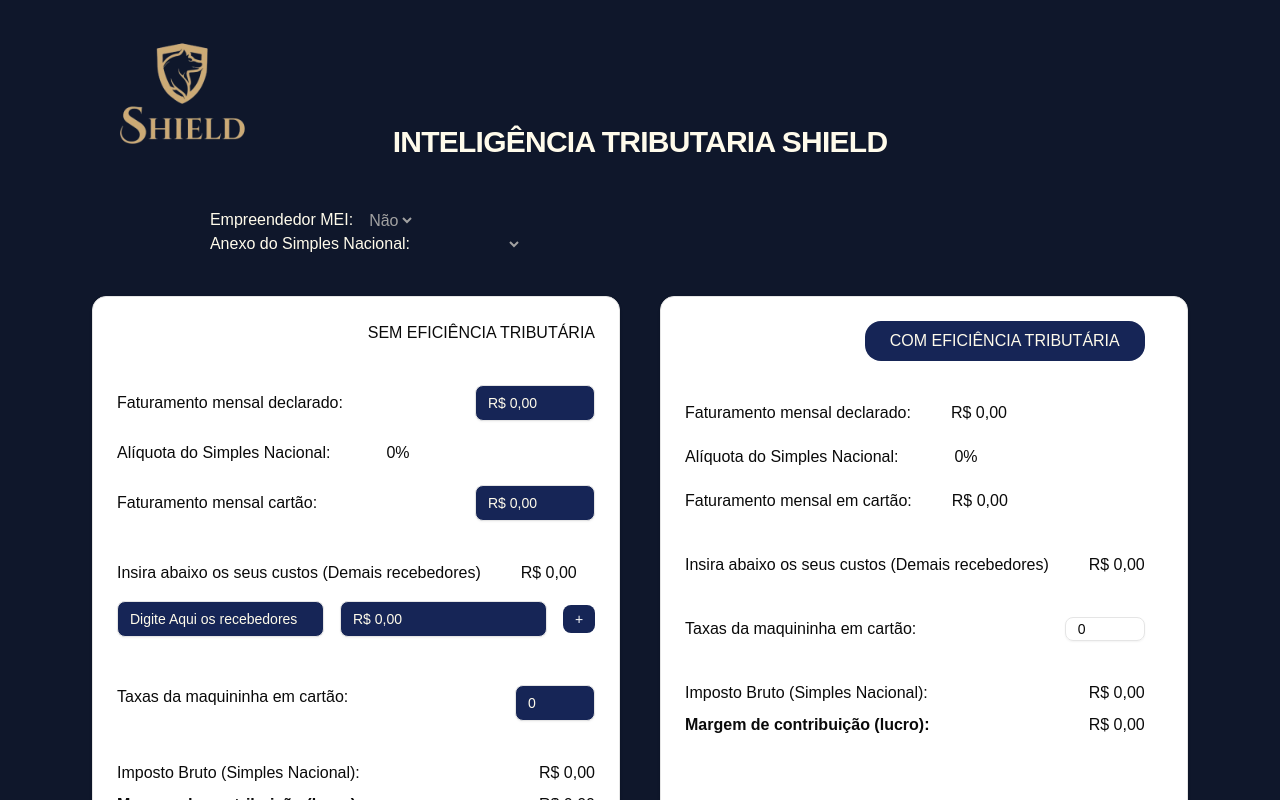
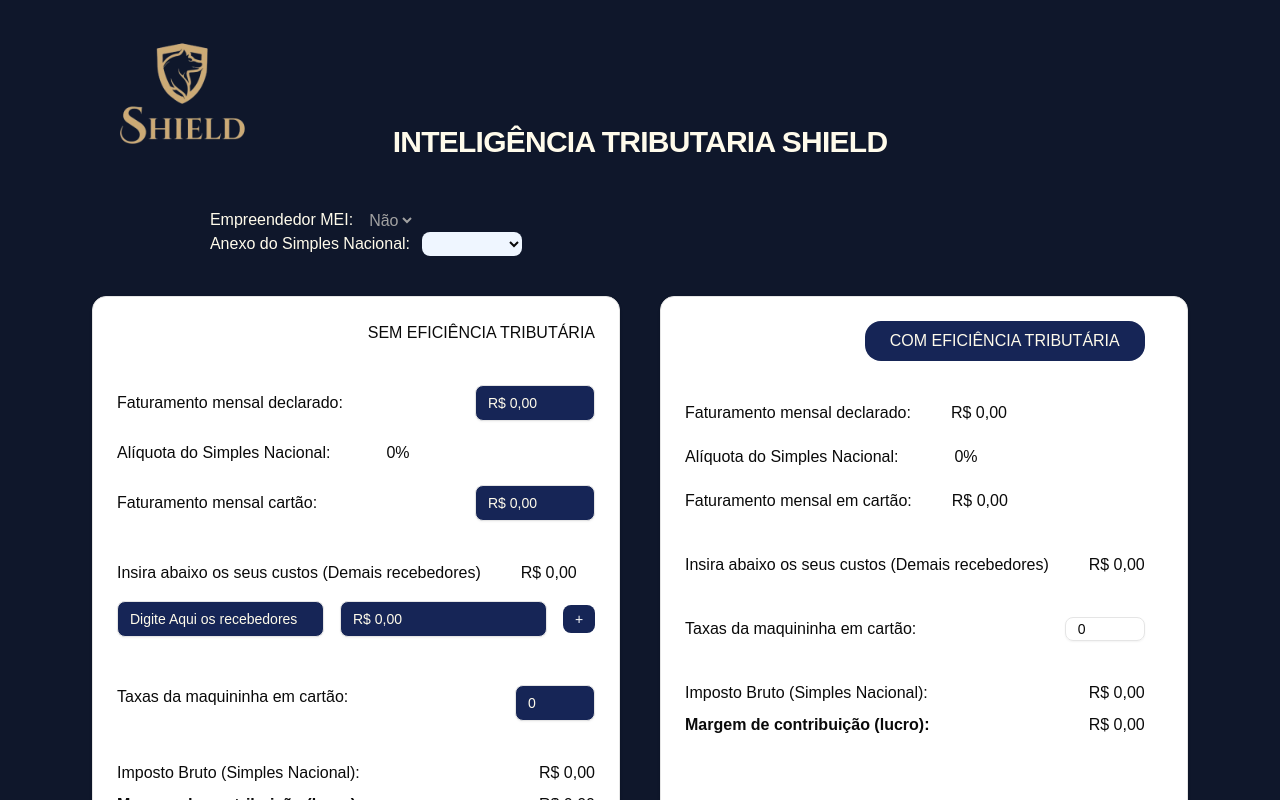
Before and after one commit to onepayti/eficienciaTributariaOnePay, a React (Vite) app: page / in a window 1280 px wide. Shown: the top 800 px of the page. Built offline with nearby package versions, Linux system fonts and the light colour scheme; a web font is replaced by a local one.

Commit message:
fix button bg background

```diff
--- a/src/App.tsx
+++ b/src/App.tsx
@@ -86,8 +86,7 @@ export function App() {
     faturamentoCartao * (Number(taxaPos) / 100);
 
   const lucroComEficiencia =
-    faturamentoMensal -
-    custosTotais -
+    faturamentoWithShield -
     impostoBruto2 -
     faturamentoCartao * (Number(taxaPosShield) / 100);
   const lucroPercent =
@@ -482,12 +481,12 @@ export function App() {
                   Anexo do Simples Nacional:
                 </h1>
                 <select
-                  className="text-neutral-400 "
+                  className=" max-w-30   bg-blue-50 rounded-md "
                   name="select"
+                  value={""}
                   onChange={(e) => setSegmento(e.target.value)}
                 >
-                  <option value=""> </option>
-
+                  <option value={""}></option>
                   <option value="Comércio"> Comércio</option>
                   <option value="Indústria"> Indústria</option>
                   <option value="Serviços I"> Serviços I</option>
```
